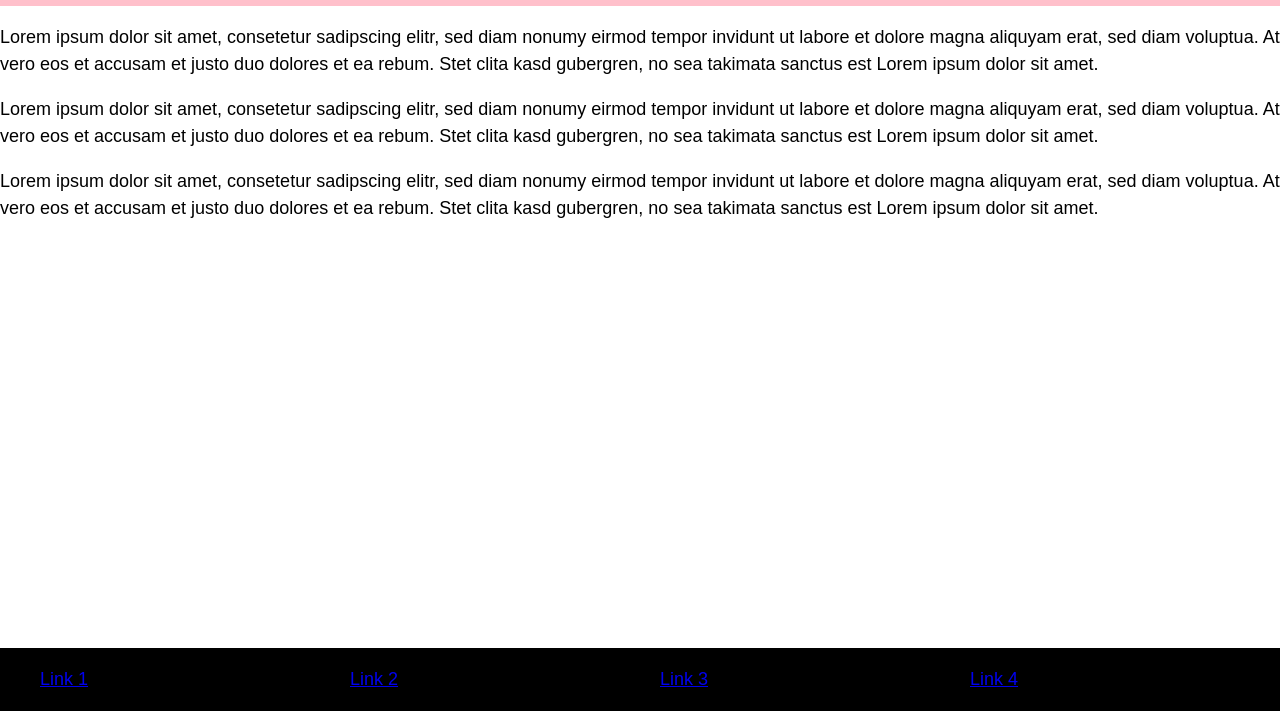
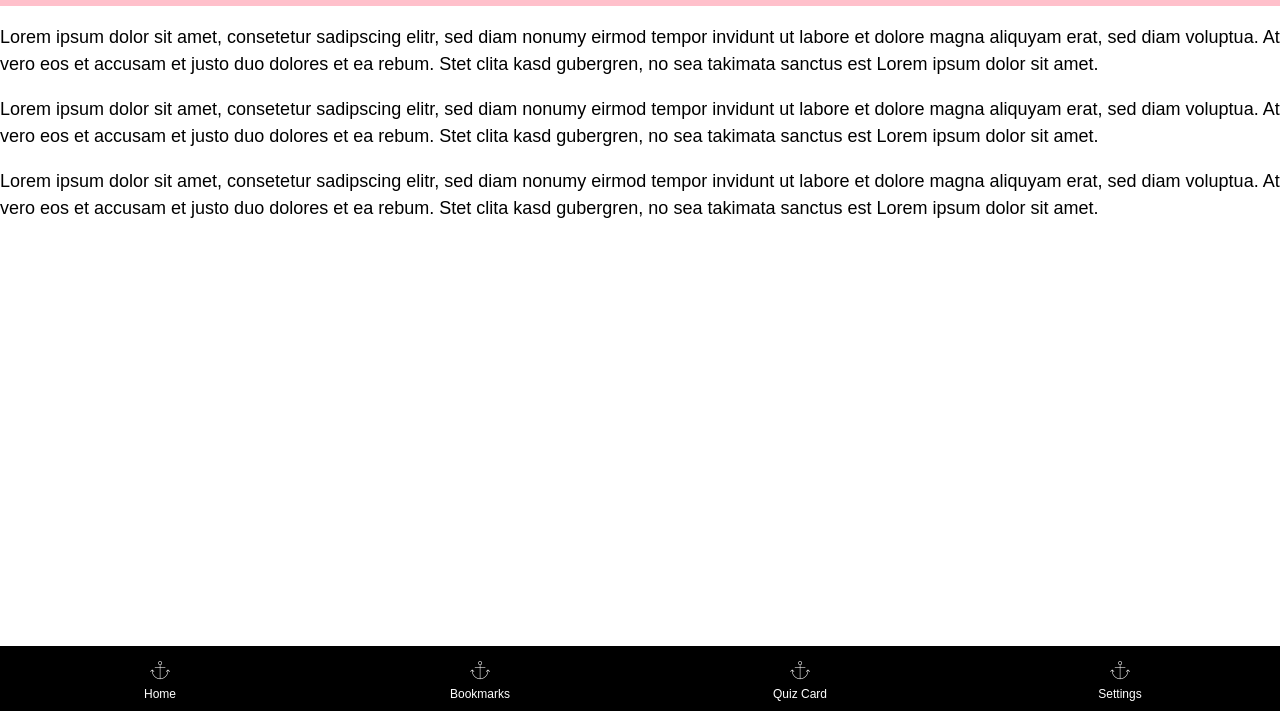
Before and after one commit to badabam/quiz-app-2, a website: page index.html in a window 1280 px wide. Shown: the part 89-800 px from the top of the page. Drawn offline with Linux system fonts and the light colour scheme; files whose address does not match are found by name.

Commit message:
Style nav elements; extend .prettierignore (lib folder)

```diff
--- a/index.html
+++ b/index.html
@@ -36,10 +36,30 @@
     <footer class="app-grid__footer">
       <nav class="app-navigation">
         <ul class="app-navigation__grid">
-          <li class="app-navigation__item"><a href="#">Link 1</a></li>
-          <li class="app-navigation__item"><a href="#">Link 2</a></li>
-          <li class="app-navigation__item"><a href="#">Link 3</a></li>
-          <li class="app-navigation__item"><a href="#">Link 4</a></li>
+          <li class="app-navigation__item">
+            <a href="#" aria-label="Home">
+              <i class="icon-anchor"></i>
+              <span class="app-navigation__label">Home</span>
+            </a>
+          </li>
+          <li class="app-navigation__item">
+            <a href="#" aria-label="My Bookmarks">
+              <i class="icon-anchor"></i>
+              <span class="app-navigation__label">Bookmarks</span>
+            </a>
+          </li>
+          <li class="app-navigation__item">
+            <a href="#" aria-label="Add Quiz Card">
+              <i class="icon-anchor"></i>
+              <span class="app-navigation__label">Quiz Card</span>
+            </a>
+          </li>
+          <li class="app-navigation__item">
+            <a href="#" aria-label="Quiz App Settings & Profile">
+              <i class="icon-anchor"></i>
+              <span class="app-navigation__label">Settings</span>
+            </a>
+          </li>
         </ul>
       </nav>
     </footer>
--- a/styles/components/navigation.css
+++ b/styles/components/navigation.css
@@ -3,9 +3,26 @@
 .app-navigation__grid {
   display: grid;
   grid-template-columns: 1fr 1fr 1fr 1fr;
+  padding: 0;
+  margin: 0;
 }
 .app-navigation__item {
   display: flex;
+  flex-flow: column;
 }
 .app-navigation__item a {
+  color: #fff;
+  text-align: center;
+  text-decoration: none;
+  padding: 15px 5px 5px;
 }
+.app-navigation__item a.app-navigation__item--active,
+.app-navigation__item a:hover {
+  background: teal;
+}
+.app-navigation__item a > i {
+  display: block;
+}
+.app-navigation__item a > .app-navigation__label {
+  font-size: 12px;
+}
```
Also changed, not shown: 1 other file.
